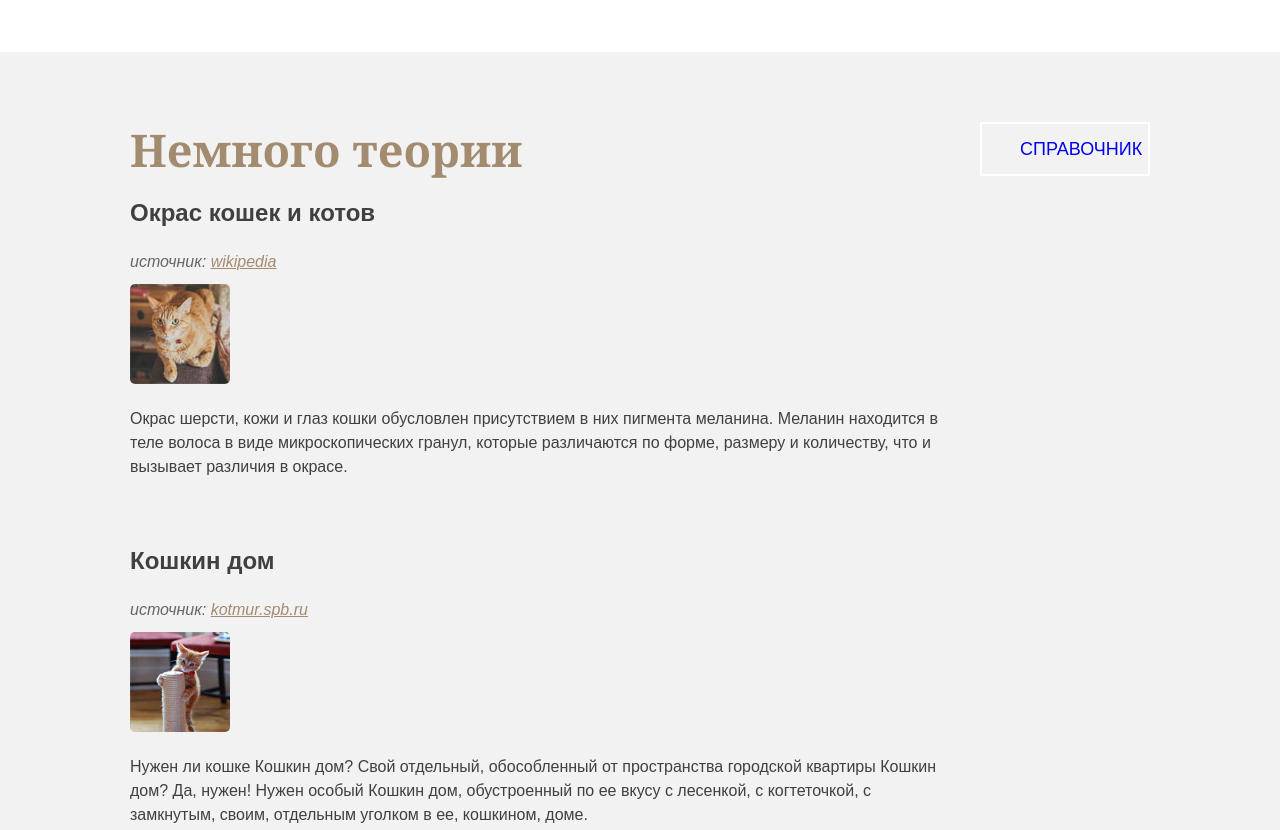
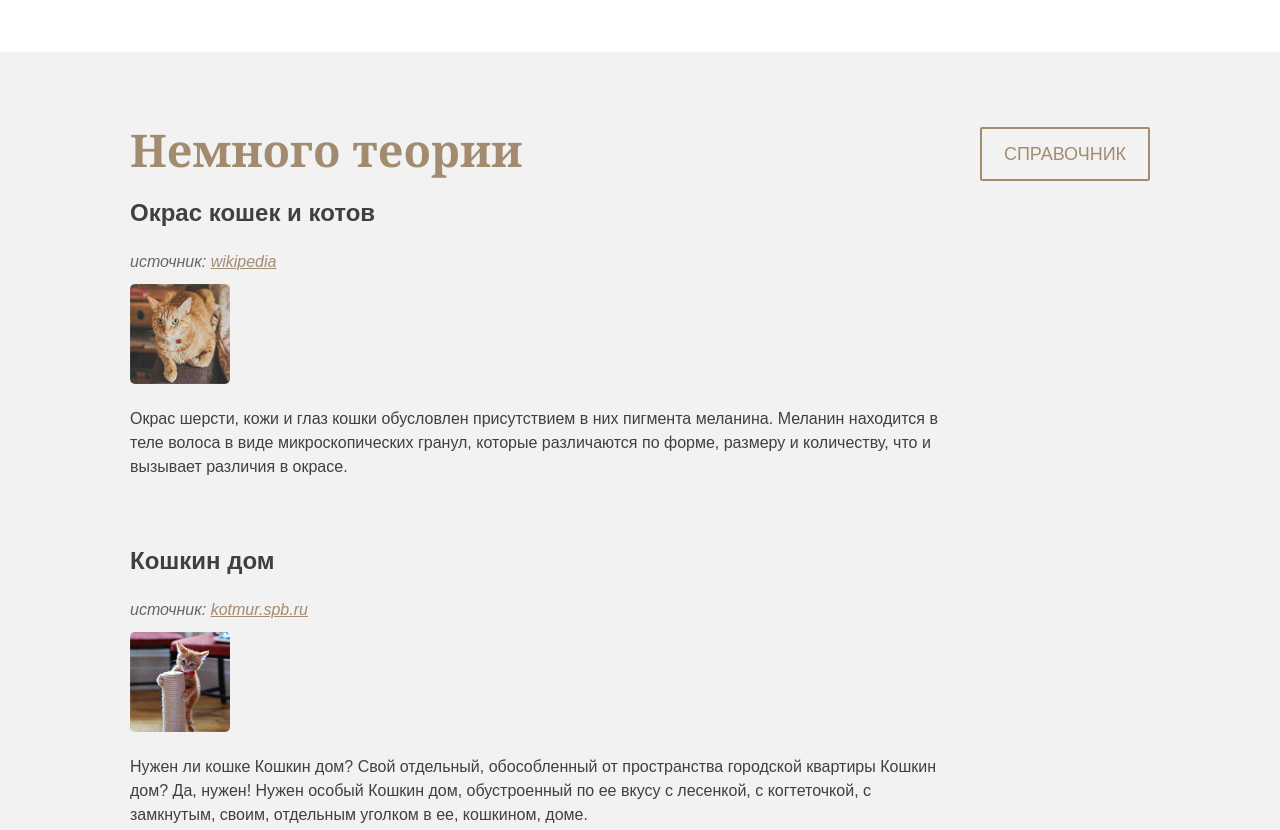
Before and after one commit to EugeneAndrievsky/keksby, a plain HTML site: page index.html in a window 1280 px wide. Shown: the part 812-1642 px from the top of the page. Drawn offline with Linux system fonts and the light colour scheme.

Commit message:
сделал кнопку Справочник и поправил ширину всех кнопок

```diff
--- a/css/style.css
+++ b/css/style.css
@@ -85,7 +85,7 @@ body {
 .btn {
   box-sizing: border-box;
   width: 170px;
-  padding: 13px 38px;
+  padding: 13px 0;
   border: 2px solid white;
   border-radius: 2px;
 
@@ -105,6 +105,22 @@ body {
 
 .btn-ghost:active {
   color: rgba(64, 64, 64, 0.3);
+}
+
+.btn-brown-ghost {
+  color: #a38b70;
+  border: 2px #a38b70 solid;
+}
+
+.btn-brown-ghost:hover{
+  color: rgba(141, 116, 90, 1);
+  background-color: white;
+
+}
+
+.btn-brown-ghost:active {
+  color: rgba(141, 116, 90, 0.3);
+
 }
 
 .btn-quick-order {
@@ -190,7 +206,9 @@ body {
 }
 
 .cat-reference .btn {
-  float: right;
+  position: relative;
+  top: 5px;
+
 
 }
 
--- a/index.html
+++ b/index.html
@@ -50,7 +50,7 @@
       <div class="container">
        <div class="clearfix">
         <h2 class="section-title">Немного теории</h2>
-        <a class="btn" href="#" title="Открыть справочник">Справочник</a>
+        <a class="btn btn-brown-ghost btn-quick-order" href="#" title="Открыть справочник">Справочник</a>
         </div>
         <dl>
           <dt>
```
